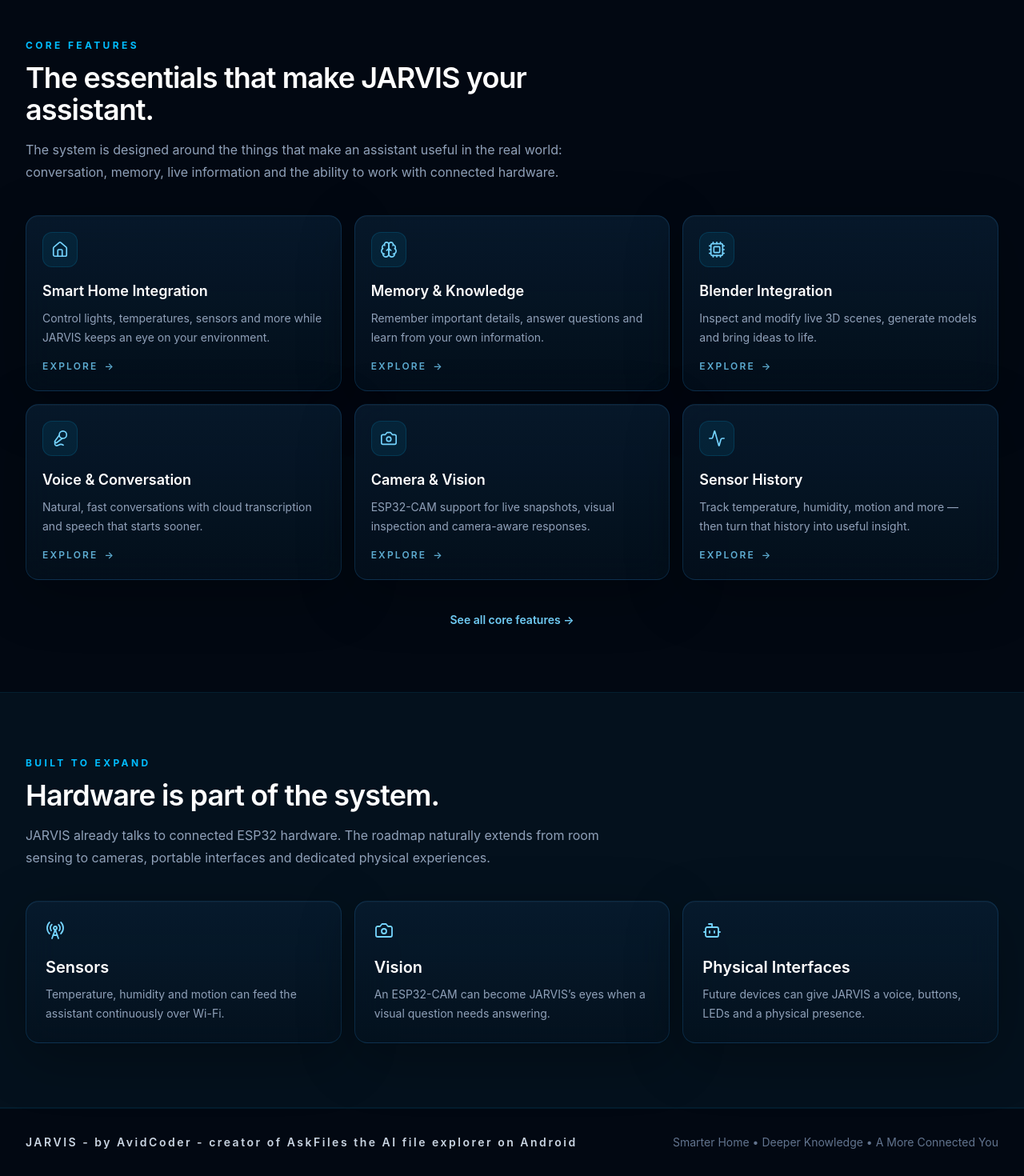
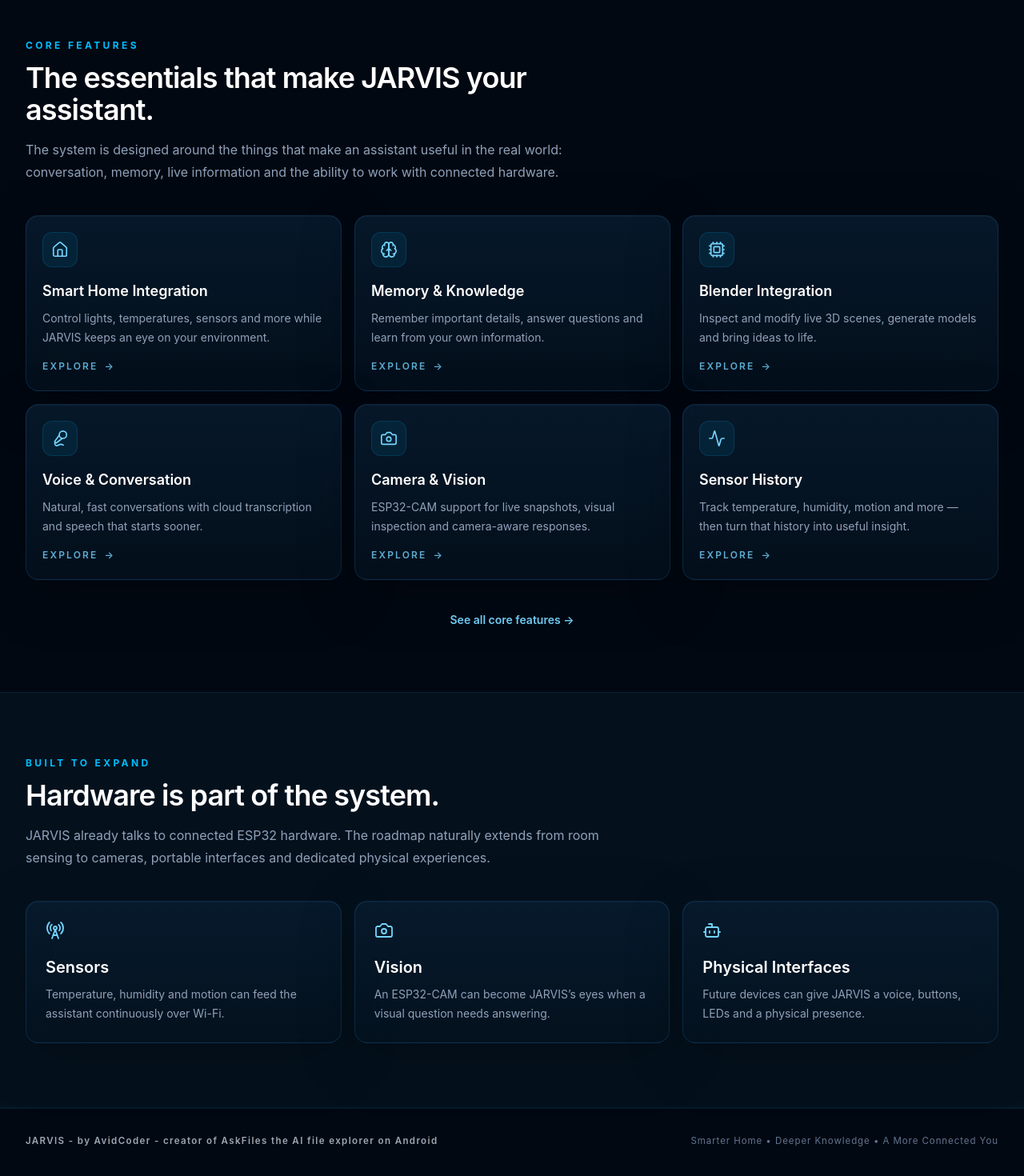
Before and after one commit to uqurreshi34-dev/jarvis-website, a React (Vite) app: page / in a window 1280 px wide. Shown: the part 852-2322 px from the top of the page at 80% size. Built offline with nearby package versions, Linux system fonts and the light colour scheme; the HTML template or start-up script is replaced by a standard one.

Commit message:
Polish footer credit and animate feature cards

```diff
--- a/src/index.css
+++ b/src/index.css
@@ -11,6 +11,33 @@
 html { scroll-behavior: smooth; }
 body { margin: 0; min-width: 320px; min-height: 100vh; background: #020812; }
 button, a { -webkit-tap-highlight-color: transparent; }
+
+/* Footer credit hierarchy */
+footer > div > span:first-child {
+  font-size: .72rem;
+  line-height: 1.5;
+  font-weight: 600;
+  letter-spacing: .12em;
+  color: rgba(203, 213, 225, .78);
+}
+
+footer > div > span:last-child {
+  font-size: .72rem;
+  line-height: 1.5;
+  letter-spacing: .08em;
+}
+
+/* Feature cards: subtle 2s entrance/focus */
+button.group.glass.w-full {
+  opacity: 0;
+  animation: cardFocusIn 2s cubic-bezier(.16, .78, .18, 1) both;
+}
+
+button.group.glass.w-full:nth-child(2) { animation-delay: .10s; }
+button.group.glass.w-full:nth-child(3) { animation-delay: .20s; }
+button.group.glass.w-full:nth-child(4) { animation-delay: .30s; }
+button.group.glass.w-full:nth-child(5) { animation-delay: .40s; }
+button.group.glass.w-full:nth-child(6) { animation-delay: .50s; }
 
 .glass {
   background: linear-gradient(180deg, rgba(8, 29, 49, .78), rgba(4, 18, 31, .72));
@@ -84,6 +111,12 @@
 .reactor-petals span:nth-child(8){ transform: rotate(315deg) translateX(106px); }
 
 @keyframes spin { to { transform: rotate(360deg); } }
+@keyframes cardFocusIn {
+  0% { opacity: 0; transform: translateY(18px) scale(.985); filter: blur(4px); }
+  55% { opacity: 1; transform: translateY(-2px) scale(1.002); filter: blur(0); }
+  100% { opacity: 1; transform: translateY(0) scale(1); filter: blur(0); }
+}
+
 @keyframes reactorBoot {
   0% { transform: scale(.72); filter: drop-shadow(0 0 8px rgba(0, 173, 255, .08)); }
   24% { transform: scale(.98); filter: drop-shadow(0 0 45px rgba(0, 196, 255, .42)); }
```
